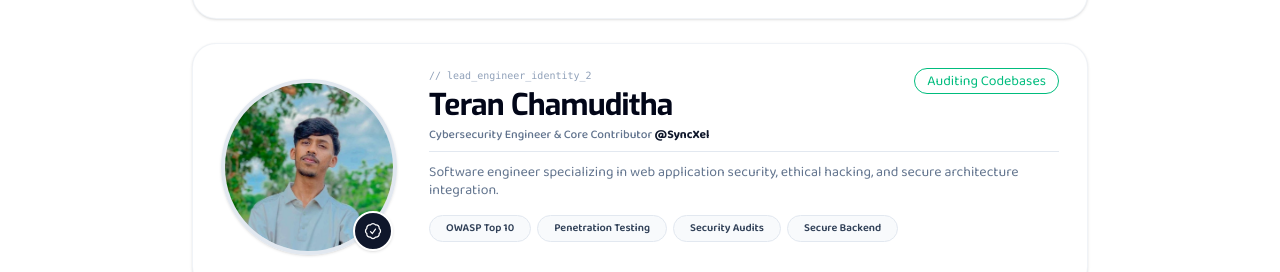
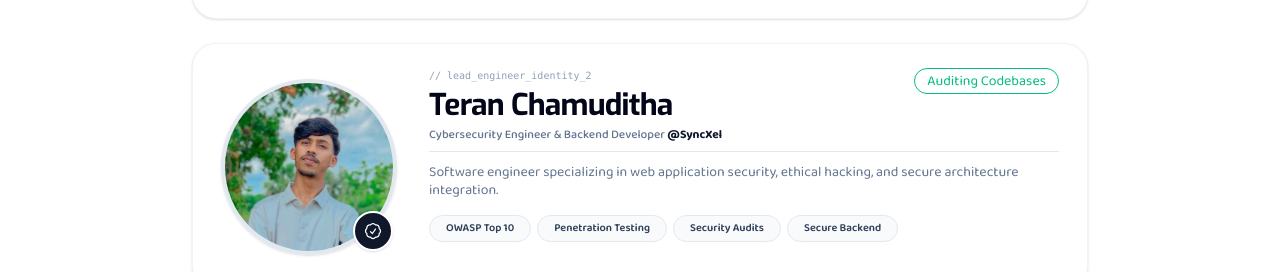
Before and after one commit to lakshan-beast/SyncXel, a React (Vite) app: page / in a window 1280 px wide. Shown: the part 3772-4044 px from the top of the page. Built offline with nearby package versions, Linux system fonts and the light colour scheme.

Commit message:
fix: update role description for Teran Chamuditha in TeamSection component

```diff
--- a/src/components/TeamSection.jsx
+++ b/src/components/TeamSection.jsx
@@ -39,9 +39,9 @@ export const teamData = [
   },
   {
     id: 2,
-    name: "Teran Chamuditha", // යාලුවාගේ නම දාන්න
-    role: "Cybersecurity Engineer & Core Contributor",
-    avatar: HeroImage2, // Cool security avatar එකක්
+    name: "Teran Chamuditha",
+    role: "Cybersecurity Engineer & Backend Developer",
+    avatar: HeroImage2, // Cool security avatar
     status: "Auditing Codebases",
     bio: "Software engineer specializing in web application security, ethical hacking, and secure architecture integration.",
     skills: [
```
